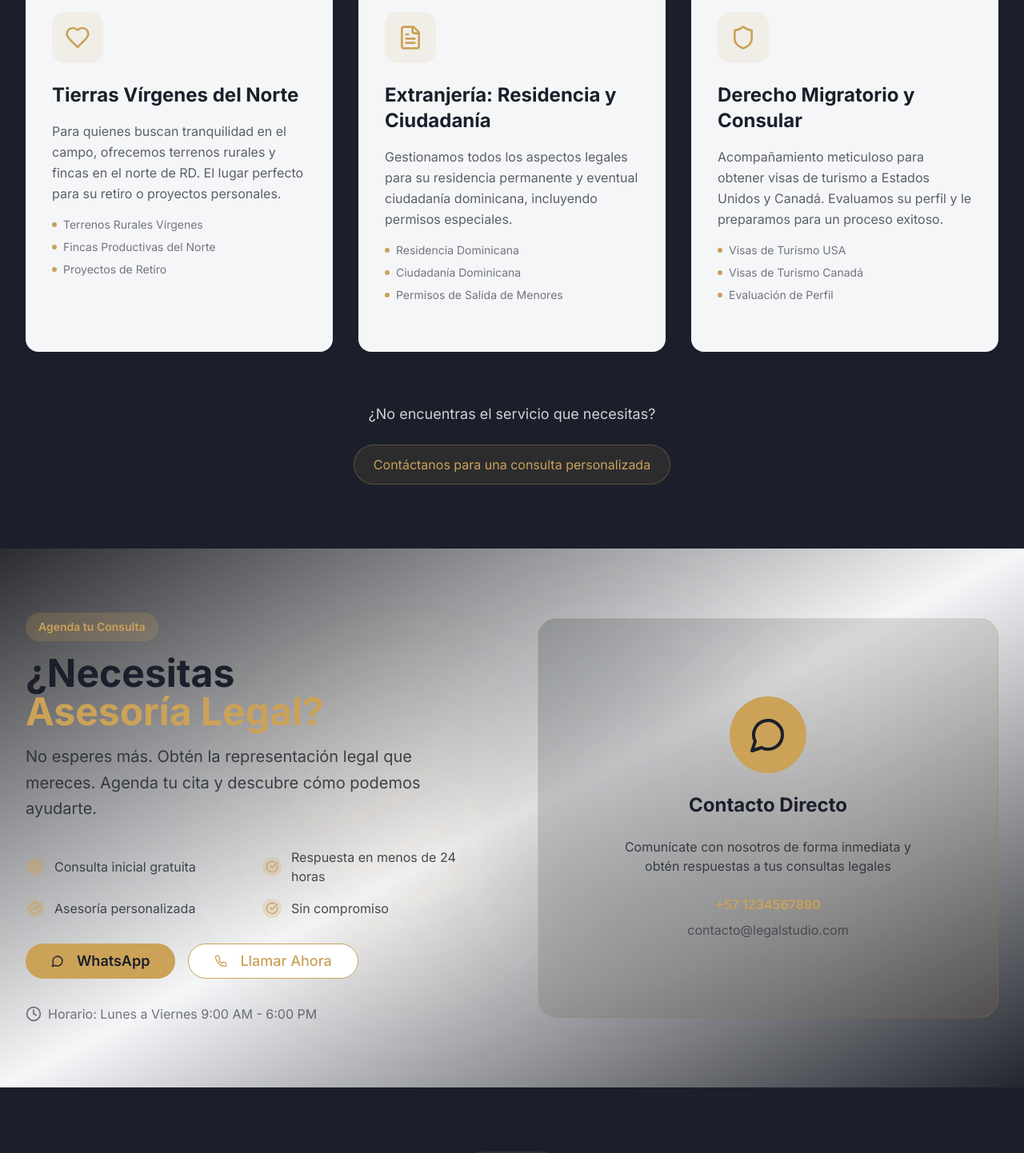
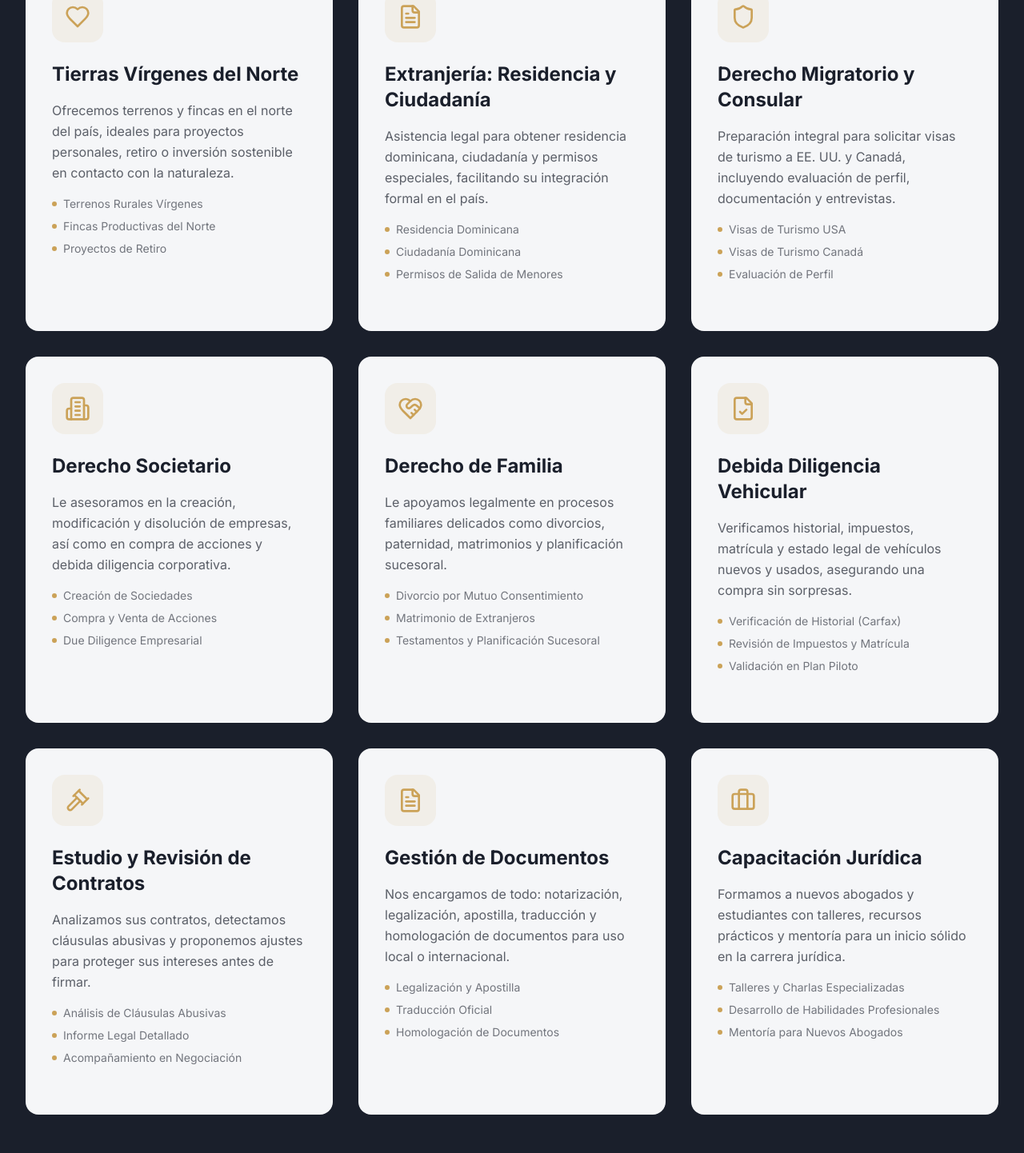
Before and after one commit to Steven-Hernandez028/EvolutionLegalOficialPage, a Next.js app: page / in a window 1280 px wide. Shown: the part 2462-3904 px from the top of the page at 80% size. Built offline with nearby package versions, Linux system fonts and the light colour scheme.

Commit message:
Expand and update legal services offerings
Added new service entries for corporate law, family law, vehicular due diligence, contract review, document management, and legal training. Updated descriptions and features for existing services to provide clearer and more comprehensive information.

```diff
--- a/components/services-section.tsx
+++ b/components/services-section.tsx
@@ -2,58 +2,166 @@
 
 import { useLanguage } from "@/contexts/language-context"
 import { motion } from "framer-motion"
-import { Scale, Shield, FileText, Users, Building, Heart } from "lucide-react"
-
+import { Scale, Shield, FileText, Users, Building, Heart, HeartHandshake, FileCheck, Briefcase, Building2, Gavel } from "lucide-react"
 const services = [
   {
     id: "due-diligence",
     icon: Scale,
     title: "Investigación Jurídica Inmobiliaria",
     subtitle: "Su Inversión Segura",
-    description: "Verificamos meticulosamente que el inmueble cuente con todos los permisos, que esté libre de deudas y que el título corresponda con la realidad física. Protegemos su inversión desde el primer día.",
-    features: ["Verificación de Permisos y Títulos", "Análisis de Deudas Pendientes", "Evaluación de Riesgos Jurídicos"],
+    description:
+      "Verificamos títulos, permisos, ubicación, deudas y cláusulas contractuales para asegurar que su inversión inmobiliaria sea sólida y libre de riesgos.",
+    features: [
+      "Verificación de Permisos y Títulos",
+      "Evaluación de Riesgos Jurídicos",
+      "Revisión de Documentación Legal",
+    ],
   },
   {
     id: "relocation",
     icon: Users,
     title: "Reubicación Integral para Extranjeros",
     subtitle: "Su Nuevo Comienzo en RD",
-    description: "Le acompañamos en cada paso de su transición a la República Dominicana. Desde seguros hasta licencias, aseguramos que su establecimiento sea suave y sin contratiempos.",
-    features: ["Gestión de Seguros de Salud", "Licencias de Conducir", "Asesoría de Zonificación"],
+    description:
+      "Le asistimos en cada aspecto de su transición a RD: seguros, licencias, vivienda, educación, servicios y legalidad. Una reubicación sin contratiempos.",
+    features: [
+      "Gestión de Seguros de Salud",
+      "Licencias de Conducir",
+      "Asesoría de Zonificación",
+    ],
   },
   {
     id: "real-estate",
     icon: Building,
     title: "Asesoría y Gestión de Bienes Inmuebles",
     subtitle: "Compra, Venta y Renta",
-    description: "Facilitamos su experiencia en el mercado inmobiliario con asesoría completa para decisiones informadas y protección total de sus intereses.",
-    features: ["Compra y Venta de Propiedades", "Contratos de Arrendamiento", "Protección de Intereses"],
+    description:
+      "Asesoría legal completa en transacciones inmobiliarias para asegurar decisiones informadas y proteger sus intereses en todo momento.",
+    features: [
+      "Compra y Venta de Propiedades",
+      "Contratos de Arrendamiento",
+      "Protección de Intereses",
+    ],
   },
   {
     id: "rural-lands",
     icon: Heart,
     title: "Tierras Vírgenes del Norte",
     subtitle: "Su Retiro Soñado en el Campo",
-    description: "Para quienes buscan tranquilidad en el campo, ofrecemos terrenos rurales y fincas en el norte de RD. El lugar perfecto para su retiro o proyectos personales.",
-    features: ["Terrenos Rurales Vírgenes", "Fincas Productivas del Norte", "Proyectos de Retiro"],
+    description:
+      "Ofrecemos terrenos y fincas en el norte del país, ideales para proyectos personales, retiro o inversión sostenible en contacto con la naturaleza.",
+    features: [
+      "Terrenos Rurales Vírgenes",
+      "Fincas Productivas del Norte",
+      "Proyectos de Retiro",
+    ],
   },
   {
     id: "immigration",
     icon: FileText,
     title: "Extranjería: Residencia y Ciudadanía",
     subtitle: "Establecimiento Legal en RD",
-    description: "Gestionamos todos los aspectos legales para su residencia permanente y eventual ciudadanía dominicana, incluyendo permisos especiales.",
-    features: ["Residencia Dominicana", "Ciudadanía Dominicana", "Permisos de Salida de Menores"],
+    description:
+      "Asistencia legal para obtener residencia dominicana, ciudadanía y permisos especiales, facilitando su integración formal en el país.",
+    features: [
+      "Residencia Dominicana",
+      "Ciudadanía Dominicana",
+      "Permisos de Salida de Menores",
+    ],
   },
   {
     id: "consular",
     icon: Shield,
     title: "Derecho Migratorio y Consular",
     subtitle: "Conectando Familias y Oportunidades",
-    description: "Acompañamiento meticuloso para obtener visas de turismo a Estados Unidos y Canadá. Evaluamos su perfil y le preparamos para un proceso exitoso.",
-    features: ["Visas de Turismo USA", "Visas de Turismo Canadá", "Evaluación de Perfil"],
+    description:
+      "Preparación integral para solicitar visas de turismo a EE. UU. y Canadá, incluyendo evaluación de perfil, documentación y entrevistas.",
+    features: [
+      "Visas de Turismo USA",
+      "Visas de Turismo Canadá",
+      "Evaluación de Perfil",
+    ],
   },
-]
+  {
+    id: "corporate",
+    icon: Building2,
+    title: "Derecho Societario",
+    subtitle: "Fundamentando su Negocio",
+    description:
+      "Le asesoramos en la creación, modificación y disolución de empresas, así como en compra de acciones y debida diligencia corporativa.",
+    features: [
+      "Creación de Sociedades",
+      "Compra y Venta de Acciones",
+      "Due Diligence Empresarial",
+    ],
+  },
+  {
+    id: "family-law",
+    icon: HeartHandshake,
+    title: "Derecho de Familia",
+    subtitle: "Protegiendo lo que Más Importa",
+    description:
+      "Le apoyamos legalmente en procesos familiares delicados como divorcios, paternidad, matrimonios y planificación sucesoral.",
+    features: [
+      "Divorcio por Mutuo Consentimiento",
+      "Matrimonio de Extranjeros",
+      "Testamentos y Planificación Sucesoral",
+    ],
+  },
+  {
+    id: "vehicular-due-diligence",
+    icon: FileCheck,
+    title: "Debida Diligencia Vehicular",
+    subtitle: "Conduciendo sin Preocupaciones",
+    description:
+      "Verificamos historial, impuestos, matrícula y estado legal de vehículos nuevos y usados, asegurando una compra sin sorpresas.",
+    features: [
+      "Verificación de Historial (Carfax)",
+      "Revisión de Impuestos y Matrícula",
+      "Validación en Plan Piloto",
+    ],
+  },
+  {
+    id: "contract-review",
+    icon: Gavel,
+    title: "Estudio y Revisión de Contratos",
+    subtitle: "Su Seguridad Legal",
+    description:
+      "Analizamos sus contratos, detectamos cláusulas abusivas y proponemos ajustes para proteger sus intereses antes de firmar.",
+    features: [
+      "Análisis de Cláusulas Abusivas",
+      "Informe Legal Detallado",
+      "Acompañamiento en Negociación",
+    ],
+  },
+  {
+    id: "document-management",
+    icon: FileText,
+    title: "Gestión de Documentos",
+    subtitle: "Eficiencia Sin Fronteras",
+    description:
+      "Nos encargamos de todo: notarización, legalización, apostilla, traducción y homologación de documentos para uso local o internacional.",
+    features: [
+      "Legalización y Apostilla",
+      "Traducción Oficial",
+      "Homologación de Documentos",
+    ],
+  },
+  {
+    id: "legal-training",
+    icon: Briefcase,
+    title: "Capacitación Jurídica",
+    subtitle: "Impulsando la Profesión",
+    description:
+      "Formamos a nuevos abogados y estudiantes con talleres, recursos prácticos y mentoría para un inicio sólido en la carrera jurídica.",
+    features: [
+      "Talleres y Charlas Especializadas",
+      "Desarrollo de Habilidades Profesionales",
+      "Mentoría para Nuevos Abogados",
+    ],
+  },
+];
+
 export function ServicesSection() {
   const { t } = useLanguage()
 
```
